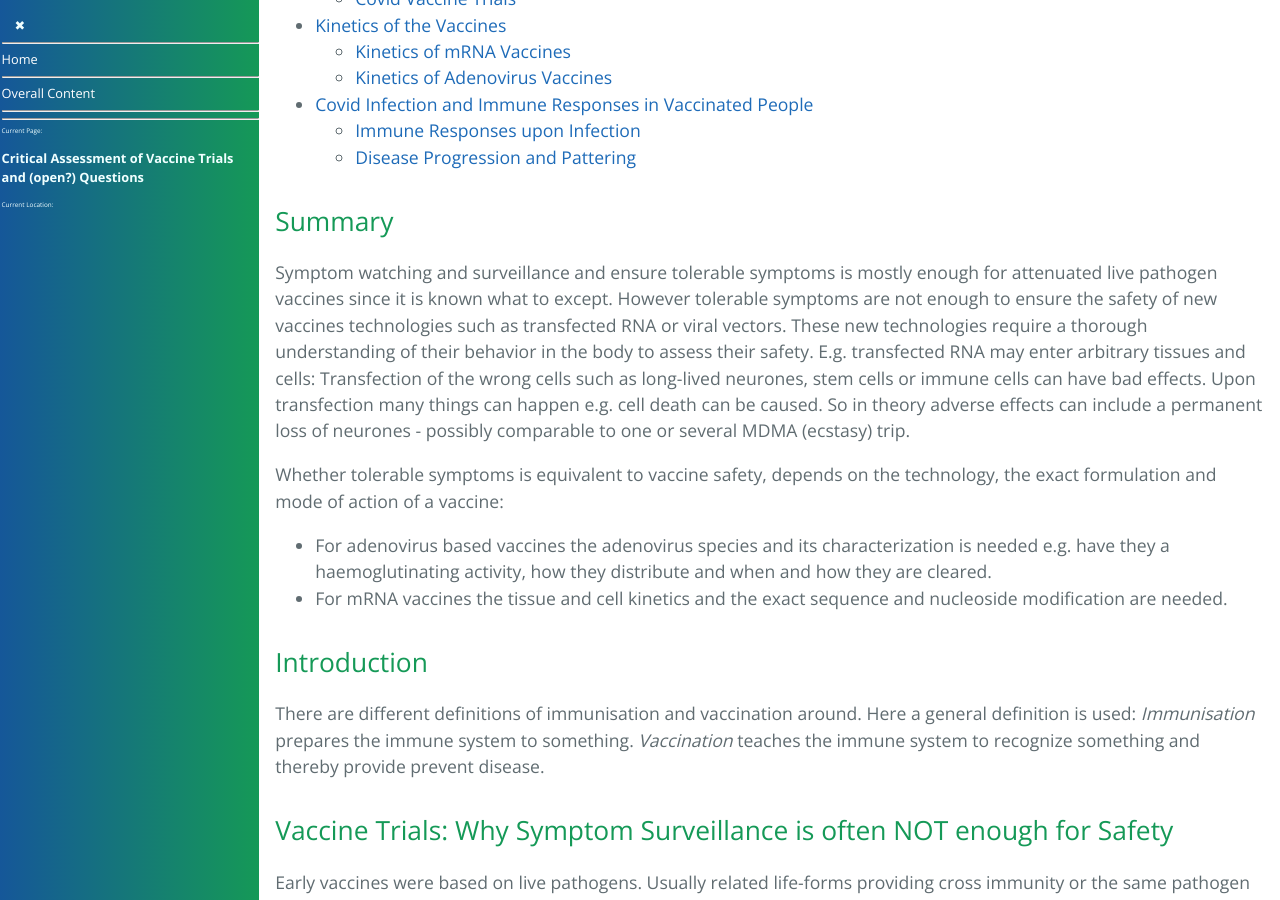
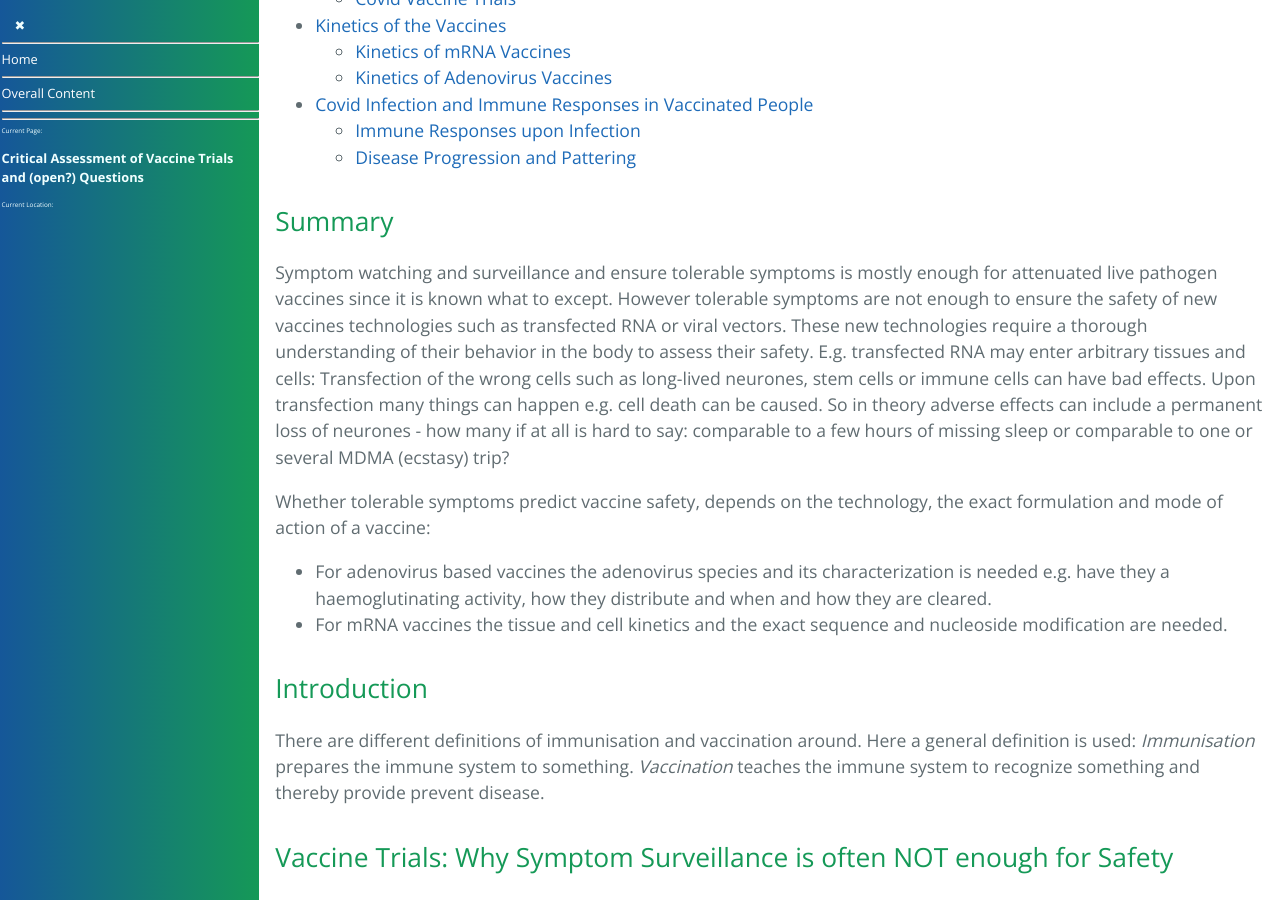
Before and after one commit to forestgrape/coronavirus, a Jekyll site: the page built from 10_vaccines/vaccine_questions.md, in a window 1280 px wide and 900 px high, scrolled down 825 px. Built offline with Jekyll 4.4.1, drawn with Linux system fonts in a browser that asks for light colours; our own code applies the rules of GitHub Pages for plain Markdown files; some of the changed text lies outside the part shown.

Commit message:
formulations

```diff
--- a/10_vaccines/vaccine_questions.md
+++ b/10_vaccines/vaccine_questions.md
@@ -28,10 +28,9 @@
 
 
 ## Summary
-Symptom watching and surveillance and ensure tolerable symptoms is mostly enough for attenuated live pathogen vaccines since it is known what to except. However tolerable symptoms are not enough to ensure the safety of new vaccines technologies such as transfected RNA or viral vectors. These new technologies require a thorough understanding of their behavior in the body to assess their safety. E.g. transfected RNA may enter arbitrary tissues and cells: Transfection of the wrong cells such as long-lived neurones, stem cells or immune cells can have bad effects. Upon transfection many things can happen e.g. cell death can be caused. So in theory adverse effects can include a permanent loss of neurones - possibly comparable to one or several MDMA (ecstasy) trip.
+Symptom watching and surveillance and ensure tolerable symptoms is mostly enough for attenuated live pathogen vaccines since it is known what to except. However tolerable symptoms are not enough to ensure the safety of new vaccines technologies such as transfected RNA or viral vectors. These new technologies require a thorough understanding of their behavior in the body to assess their safety. E.g. transfected RNA may enter arbitrary tissues and cells: Transfection of the wrong cells such as long-lived neurones, stem cells or immune cells can have bad effects. Upon transfection many things can happen e.g. cell death can be caused. So in theory adverse effects can include a permanent loss of neurones - how many if at all is hard to say: comparable to a few hours of missing sleep or comparable to one or several MDMA (ecstasy) trip?
 
-Whether tolerable symptoms is equivalent to vaccine safety, depends on the technology, the exact formulation and mode of action of a vaccine:
-
+Whether tolerable symptoms predict vaccine safety, depends on the technology, the exact formulation and mode of action of a vaccine:
 * For adenovirus based vaccines the adenovirus species and its characterization is needed e.g. have they a haemoglutinating activity, how they distribute and when and how they are cleared.
 * For mRNA vaccines the tissue and cell kinetics and the exact sequence and nucleoside modification are needed.
 
@@ -91,9 +90,11 @@ Some points relevant for Covid vaccines are:
 
 ### Kinetics of mRNA Vaccines
 The side effects observed for the Pfizer/Biontech vaccine possibly hint some lymphotropism (swollen lymph nodes and herpes zooster) and neurotropism (bell's palsy, headache) for both Moderna and Pfizer.
-* Neuron infections are a main cause of the dangers resulting from mumps and polio. Such severe effects do not occur in the case of "mRNA" vaccines as the trials and the ongoing supervision show. However a limited but noticeable death of neurones similar as it occurs in one or more MDMA trips could occur.
+* Neuron infections are a main cause of the dangers resulting from mumps and polio. Such severe effects do not occur in the case of "mRNA" vaccines as the trials and the ongoing supervision show. However a limited death of neurones could occur: in the range from a sleepless night to one or more MDMA trips ...
 	> Bell's palsy then could be attributed that by chance neurones involved in the facial nerve were knocked off.
-* Lympho-tropism can be bad. If the wrong lymphocytes die, an weakening of the immune system can occur: For some this may be herpes zooster which is easy diagnosable from visible changes on the skin for others it may be anything else e.g. some cancer cells may pass undetected and yield cancer in the coming months or years.
+* Lympho-tropism can be bad. If the wrong lymphocytes die, an weakening of the immune system can occur: For some this may be herpes zooster which is easy diagnosable from visible changes on the skin for others it may be anything else. In theory some cancer cells may remain undetected and cause cancer in the coming months or years.
+
+> The above effects may or may not occur but predictions can only be done when the effects on cells and the tissue tropism is published.
 
 
 ### Kinetics of Adenovirus Vaccines
```
Also changed, not shown: other parts of 10_vaccines/vaccine_questions.md (+1 -1 lines).
